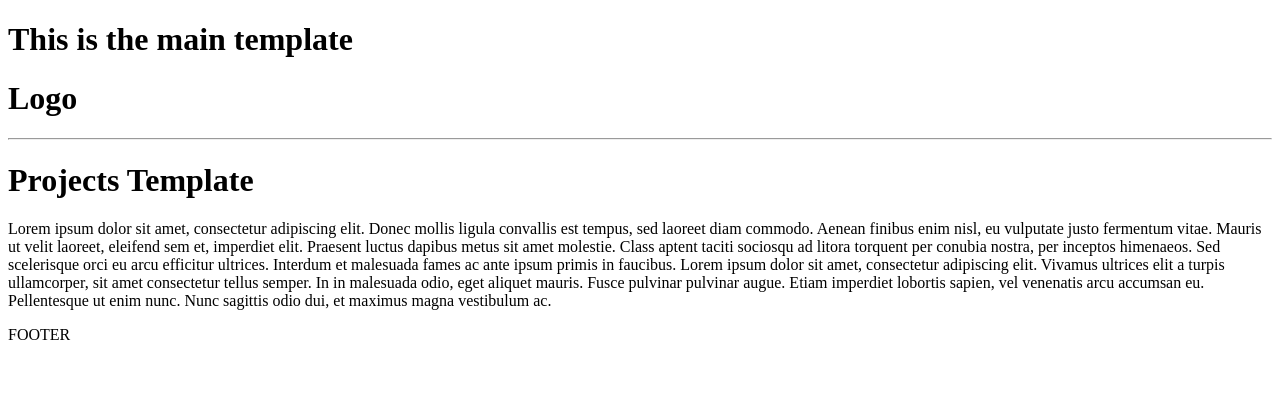
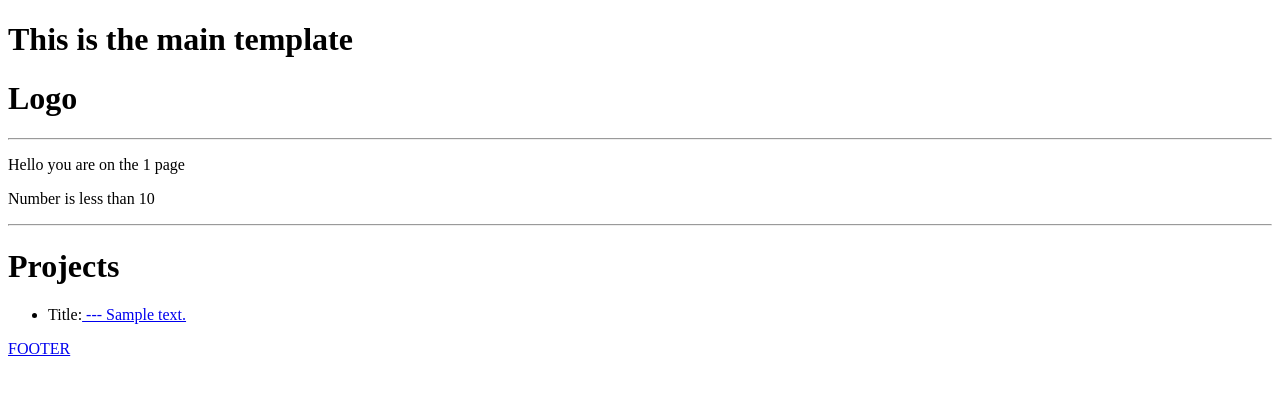
Before and after one commit to joe-sacco/devsearch, a Django app: template projects/templates/projects/projects.html in a window 1280 px wide. Shown: the top 395 px of the page. Run offline with Django 4.2, Linux system fonts and the light colour scheme; the template is opened without the code that fills it: most values are stand-ins (such as "Sample title", 1, 10 or a date in 2020).

Commit message:
feat: Update views.py and html files

```diff
--- a/projects/templates/projects/projects.html
+++ b/projects/templates/projects/projects.html
@@ -2,7 +2,25 @@
 
 {% block content %}
 
-<h1>Projects Template</h1>
-<p>Lorem ipsum dolor sit amet, consectetur adipiscing elit. Donec mollis ligula convallis est tempus, sed laoreet diam commodo. Aenean finibus enim nisl, eu vulputate justo fermentum vitae. Mauris ut velit laoreet, eleifend sem et, imperdiet elit. Praesent luctus dapibus metus sit amet molestie. Class aptent taciti sociosqu ad litora torquent per conubia nostra, per inceptos himenaeos. Sed scelerisque orci eu arcu efficitur ultrices. Interdum et malesuada fames ac ante ipsum primis in faucibus. Lorem ipsum dolor sit amet, consectetur adipiscing elit. Vivamus ultrices elit a turpis ullamcorper, sit amet consectetur tellus semper. In in malesuada odio, eget aliquet mauris. Fusce pulvinar pulvinar augue. Etiam imperdiet lobortis sapien, vel venenatis arcu accumsan eu. Pellentesque ut enim nunc. Nunc sagittis odio dui, et maximus magna vestibulum ac.</p>
+<p>Hello you are on the {{ page }} page</p>
 
+{% if number > 10 %}
+<p>Number is greater than 10</p>
+
+{% elif number == 10 % }
+<p>Number is exactly 10</p>
+
+{% else %}
+<p>Number is less than 10</p>
+{% endif %}
+
+<hr>
+
+<h1>Projects</h1>
+
+<ul>
+    {% for project in projects %}
+        <li>Title:<a href="{% url 'project' project.id %}"{{ project.title }}</a> --- {{ project.description }}</li>
+    {% endfor %}
+</ul>
 {% endblock content %}
--- a/projects/templates/projects/single-project.html
+++ b/projects/templates/projects/single-project.html
@@ -2,6 +2,7 @@
 
 {% block content %}
 
-<h1>Single Project Template</h1>
-
+<h1>{{project.title}}</h1>
+<br>
+<p>{{project.description}}</p>
 {% endblock %}
--- a/projects/urls.py
+++ b/projects/urls.py
@@ -2,6 +2,7 @@
 from . import views
 
 urlpatterns = [
-    path('projects/', views.projects, name='projects'),
+    path('', views.projects, name='projects'),
+    # path can change as long as name stays the say it wont disconnect in other files
     path('project/<str:pk>', views.project, name='project')
 ]
```
Also changed, not shown: projects/views.py (+26 -2 lines).
